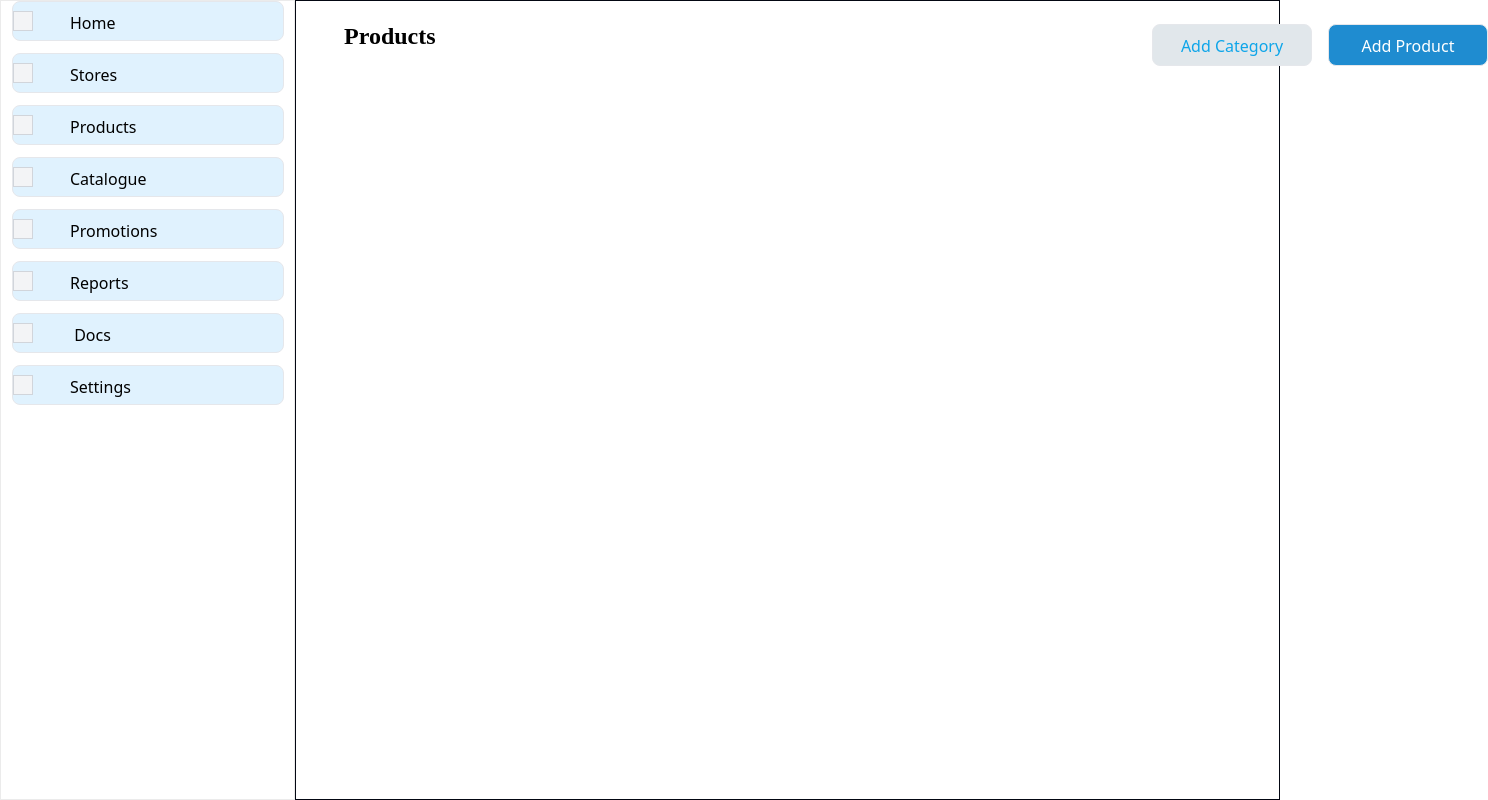
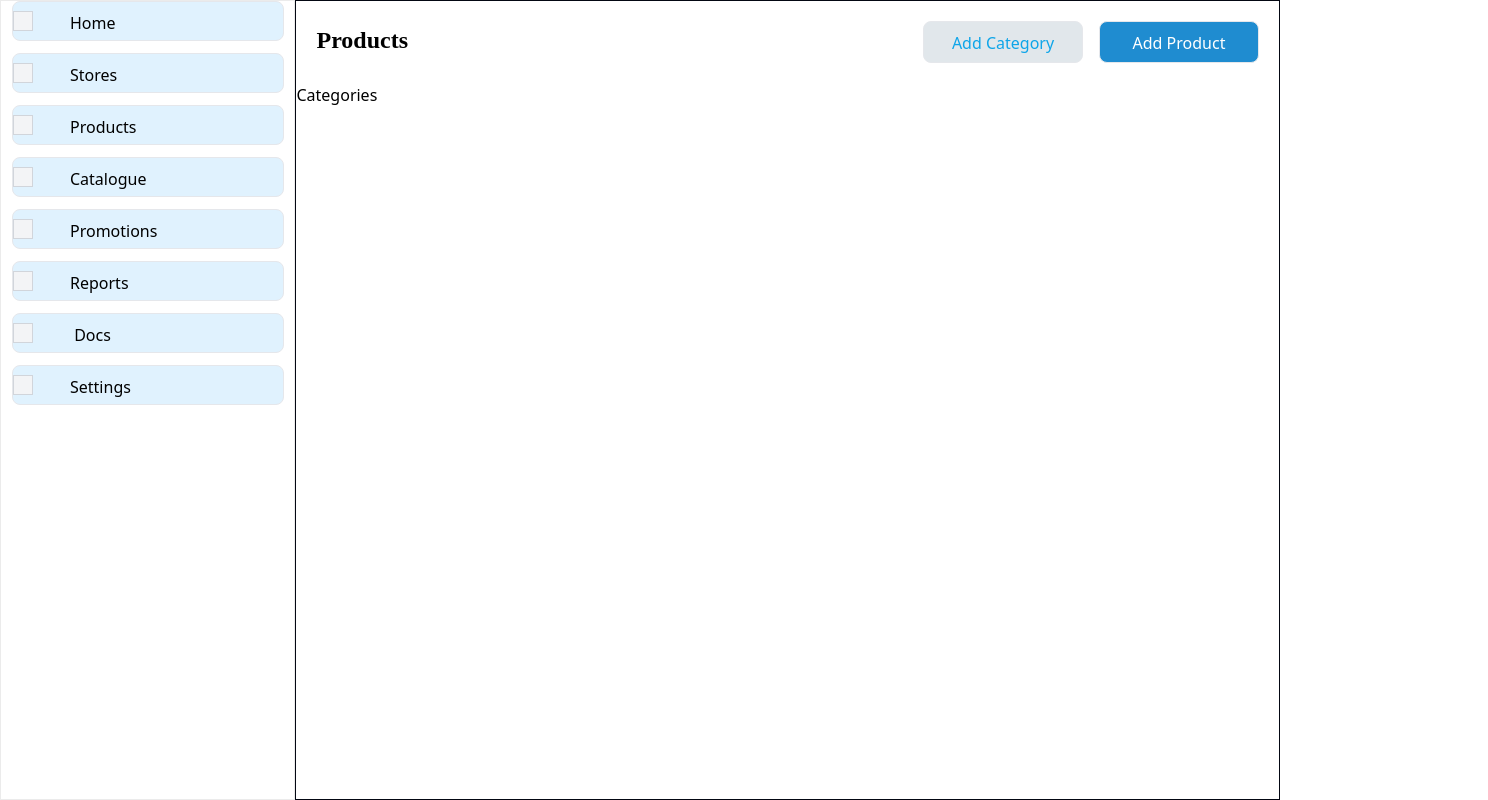
Before and after one commit to rajkishan7870/wit-by-bit, a React (Create React App) app in the folder frontend/: page / in a window 1280 px wide. Shown: the whole page, 1488 px wide, since content can reach past the window. Built offline with nearby package versions, Linux system fonts and the light colour scheme.

Commit message:
product heading using flex

```diff
--- /dev/null
+++ b/frontend/src/components/categories/Categories.tsx
@@ -0,0 +1,10 @@
+import React from 'react'
+import style from "./Categories.module.css"
+
+const Categories = () => {
+  return (
+    <div>Categories</div>
+  )
+}
+
+export default Categories
--- /dev/null
+++ b/frontend/src/components/productHeading/ProductHeading.module.css
@@ -0,0 +1,23 @@
+.productHeading{
+    @apply flex flex-row justify-between m-5 items-center
+}
+
+
+.productTypo{
+    @apply w-[107px] h-[28px] font-['Work_Sans'] font-semibold text-[24px] leading-[100%] tracking-[0%];
+
+}
+
+.addCategory{
+    @apply w-[160px] h-[42px] rounded-[8px] px-[27px] py-[9px] gap-[10px] bg-[#E1E7EB] text-sky-500 border hover:border-sky-500;
+
+}
+
+.addProduct{
+    @apply w-[160px] h-[42px] rounded-[8px] px-[31px] py-[9px] gap-[10px] bg-[#1F8CD0] text-white border hover:border-sky-900;
+
+}
+
+.buttonContainer{
+    @apply flex flex-row gap-4
+}
--- /dev/null
+++ b/frontend/src/components/productHeading/ProductHeading.tsx
@@ -0,0 +1,18 @@
+import React from 'react'
+import style from "./ProductHeading.module.css"
+
+const ProductHeading = () => {
+  return (
+    <div className={style.productHeading}>
+        <div className={style.productTypo}>
+          Products
+        </div>
+        <div className={style.buttonContainer}>
+          <span><button className={style.addCategory}>Add Category</button></span>
+          <span><button className={style.addProduct}>Add Product</button></span>
+        </div>
+      </div>
+  )
+}
+
+export default ProductHeading
--- a/frontend/src/components/products/Products.module.css
+++ b/frontend/src/components/products/Products.module.css
@@ -1,19 +1,3 @@
-.productHeading{
-    @apply flex flex-row
+.productScreenContainer{
+    @apply flex flex-col
 }
-
-
-.productTypo{
-    @apply w-[107px] h-[28px] absolute top-[24px] left-[344px] font-['Work_Sans'] font-semibold text-[24px] leading-[100%] tracking-[0%];
-
-}
-
-.addCategory{
-    @apply w-[160px] h-[42px] absolute top-[24px] left-[1152px] rounded-[8px] px-[27px] py-[9px] gap-[10px] bg-[#E1E7EB] text-sky-500 border hover:border-sky-500;
-
-}
-
-.addProduct{
-    @apply w-[160px] h-[42px] absolute top-[24px] left-[1328px] rounded-[8px] px-[31px] py-[9px] gap-[10px] bg-[#1F8CD0] text-white border hover:border-sky-900;
-
-}
--- a/frontend/src/components/products/Products.tsx
+++ b/frontend/src/components/products/Products.tsx
@@ -1,19 +1,18 @@
 import React from 'react'
 import style from "./Products.module.css"
+import ProductHeading from '../productHeading/ProductHeading'
+import Categories from '../categories/Categories'
 
 interface Props {}
 
 const Products : React.FC<Props> = () => {
   return (
-    <div>
-      <div className={style.productHeading}>
-        <div className={style.productTypo}>
-          Products
-        </div>
-        <div>
-          <span><button className={style.addCategory}>Add Category</button></span>
-          <span><button className={style.addProduct}>Add Product</button></span>
-        </div>
+    <div className={style.productScreenContainer}>
+      <div>
+      <ProductHeading/>
+      </div>
+      <div>
+        <Categories/>
       </div>
     </div>
   )
```
Also changed, not shown: frontend/src/components/categories/Categories.module.css (added).
